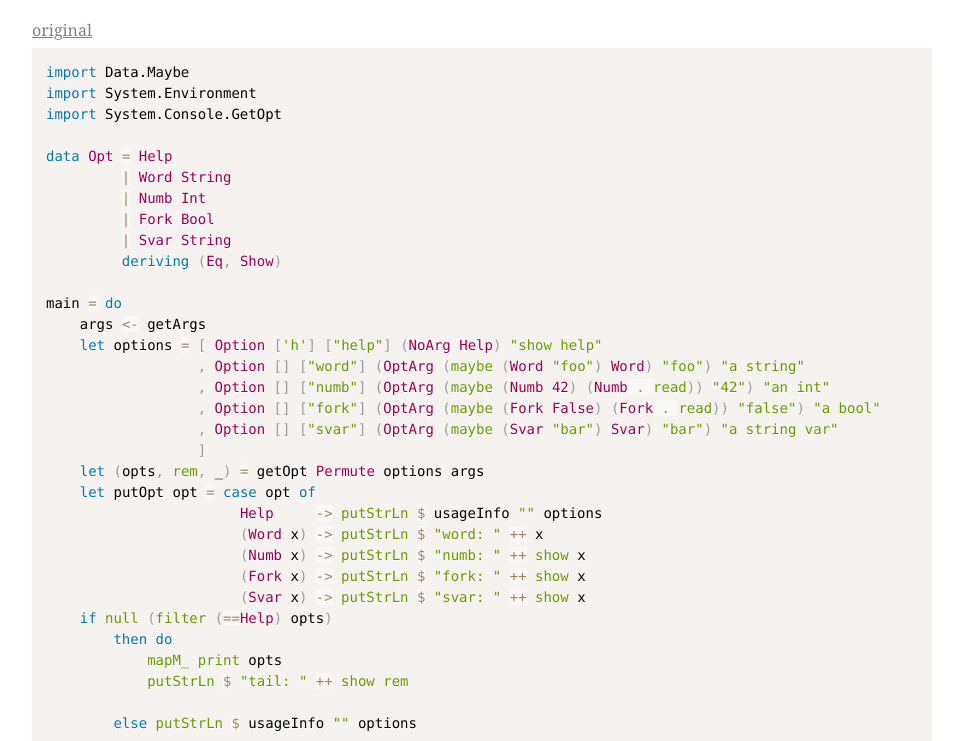
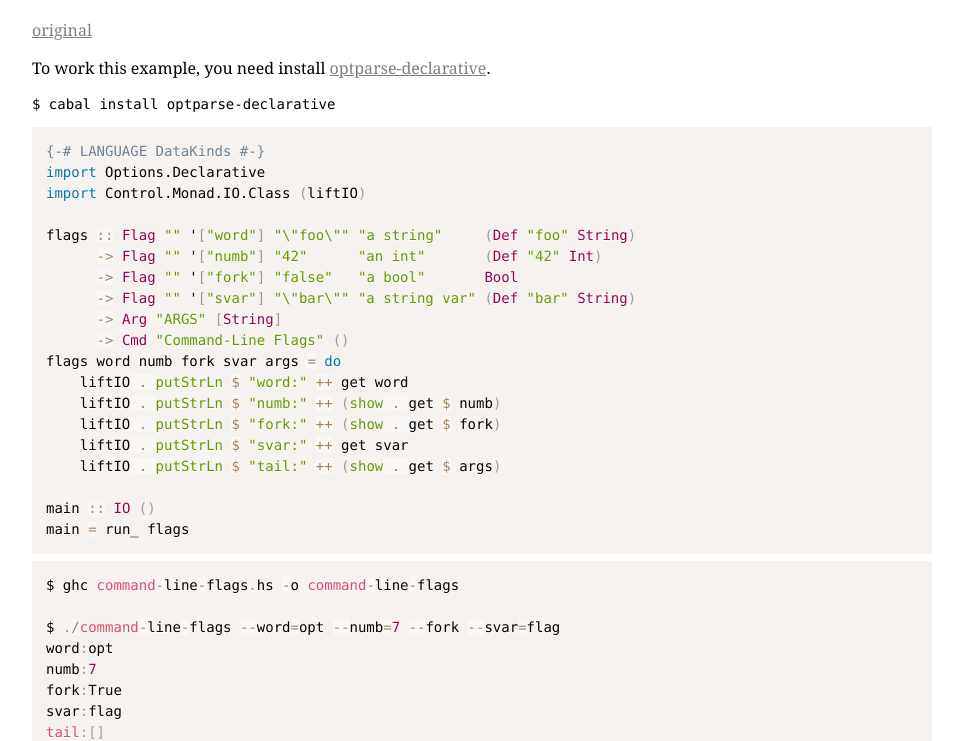
Before and after one commit to lotz84/haskellbyexample, a plain HTML site: page ex/command-line-flags.html in a window 1280 px wide. Shown: the part 67-808 px from the top of the page, without its empty margins (158-1121 px from the left). Drawn offline with Linux system fonts and the light colour scheme.

Commit message:
update ex/command-line-flags.html

```diff
--- a/ex/command-line-flags.html
+++ b/ex/command-line-flags.html
@@ -1,66 +1,68 @@
-<!DOCTYPE html><html><head><title>Haskell by Example: Command-Line Flags</title><link rel="stylesheet" href="../css/main.css"><link rel="stylesheet" href="../css/prism.css"><script src="../js/prism.js"></script></head><body><div class="example"><h1>Haskell by Example: Command-Line Flags</h1><a href="https://gobyexample.com/command-line-flags">original</a><pre><code class="language-haskell">import Data.Maybe
-import System.Environment
-import System.Console.GetOpt
+<!DOCTYPE html><html><head><title>Haskell by Example: Command-Line Flags</title><link rel="stylesheet" href="../css/main.css"><link rel="stylesheet" href="../css/prism.css"><script src="../js/prism.js"></script></head><body><div class="example"><h1>Haskell by Example: Command-Line Flags</h1><a href="https://gobyexample.com/command-line-flags">original</a><p>To work this example, you need install <a href="http://hackage.haskell.org/package/optparse-declarative">optparse-declarative</a>.</p>
+<pre><code>$ cabal install optparse-declarative
+</code></pre><pre><code class="language-haskell">{-# LANGUAGE DataKinds #-}
+import Options.Declarative
+import Control.Monad.IO.Class (liftIO)
 
-data Opt = Help
-         | Word String
-         | Numb Int
-         | Fork Bool
-         | Svar String
-         deriving (Eq, Show)
+flags :: Flag &quot;&quot; &#39;[&quot;word&quot;] &quot;\&quot;foo\&quot;&quot; &quot;a string&quot;     (Def &quot;foo&quot; String)
+      -&gt; Flag &quot;&quot; &#39;[&quot;numb&quot;] &quot;42&quot;      &quot;an int&quot;       (Def &quot;42&quot; Int)
+      -&gt; Flag &quot;&quot; &#39;[&quot;fork&quot;] &quot;false&quot;   &quot;a bool&quot;       Bool
+      -&gt; Flag &quot;&quot; &#39;[&quot;svar&quot;] &quot;\&quot;bar\&quot;&quot; &quot;a string var&quot; (Def &quot;bar&quot; String)
+      -&gt; Arg &quot;ARGS&quot; [String]
+      -&gt; Cmd &quot;Command-Line Flags&quot; ()
+flags word numb fork svar args = do
+    liftIO . putStrLn $ &quot;word:&quot; ++ get word
+    liftIO . putStrLn $ &quot;numb:&quot; ++ (show . get $ numb)
+    liftIO . putStrLn $ &quot;fork:&quot; ++ (show . get $ fork)
+    liftIO . putStrLn $ &quot;svar:&quot; ++ get svar
+    liftIO . putStrLn $ &quot;tail:&quot; ++ (show . get $ args)
 
-main = do
-    args &lt;- getArgs
-    let options = [ Option [&#39;h&#39;] [&quot;help&quot;] (NoArg Help) &quot;show help&quot;
-                  , Option [] [&quot;word&quot;] (OptArg (maybe (Word &quot;foo&quot;) Word) &quot;foo&quot;) &quot;a string&quot;
-                  , Option [] [&quot;numb&quot;] (OptArg (maybe (Numb 42) (Numb . read)) &quot;42&quot;) &quot;an int&quot;
-                  , Option [] [&quot;fork&quot;] (OptArg (maybe (Fork False) (Fork . read)) &quot;false&quot;) &quot;a bool&quot;
-                  , Option [] [&quot;svar&quot;] (OptArg (maybe (Svar &quot;bar&quot;) Svar) &quot;bar&quot;) &quot;a string var&quot;
-                  ]
-    let (opts, rem, _) = getOpt Permute options args
-    let putOpt opt = case opt of
-                       Help     -&gt; putStrLn $ usageInfo &quot;&quot; options
-                       (Word x) -&gt; putStrLn $ &quot;word: &quot; ++ x
-                       (Numb x) -&gt; putStrLn $ &quot;numb: &quot; ++ show x
-                       (Fork x) -&gt; putStrLn $ &quot;fork: &quot; ++ show x
-                       (Svar x) -&gt; putStrLn $ &quot;svar: &quot; ++ show x
-    if null (filter (==Help) opts)
-        then do
-            mapM_ print opts
-            putStrLn $ &quot;tail: &quot; ++ show rem
-
-        else putStrLn $ usageInfo &quot;&quot; options
+main :: IO ()
+main = run_ flags
 </code></pre>
 <pre><code class="language-bash">$ ghc command-line-flags.hs -o command-line-flags
 
 $ ./command-line-flags --word=opt --numb=7 --fork --svar=flag
-Word &quot;opt&quot;
-Numb 7
-Fork False
-Svar &quot;flag&quot;
-tail: []
+word:opt
+numb:7
+fork:True
+svar:flag
+tail:[]
 
 $ ./command-line-flags --word=opt
-Word &quot;opt&quot;
-tail: []
+word:opt
+numb:42
+fork:False
+svar:bar
+tail:[]
 
 $ ./command-line-flags --word=opt a1 a2 a3
-Word &quot;opt&quot;
-tail: [&quot;a1&quot;,&quot;a2&quot;,&quot;a3&quot;]
+word:opt
+numb:42
+fork:False
+svar:bar
+tail:[&quot;a1&quot;,&quot;a2&quot;,&quot;a3&quot;]
 
 $ ./command-line-flags --word=opt a1 a2 a3 --numb=7
-Word &quot;opt&quot;
-Numb 7
-tail: [&quot;a1&quot;,&quot;a2&quot;,&quot;a3&quot;]
+word:opt
+numb:42
+fork:False
+svar:bar
+tail:[&quot;a1&quot;,&quot;a2&quot;,&quot;a3&quot;,&quot;--numb=7&quot;]
 
-$ ./command-line-flags -h
+$ ./command-line-flags -?
+Usage: command-line-flags [OPTION...] ARGS
+  Command-Line Flags
 
-  -h  --help          show help
-      --word[=foo]    a string
-      --numb[=42]     an int
-      --fork[=false]  a bool
-      --svar[=bar]    a string var
+Options:
+         --word=&quot;foo&quot;   a string
+         --numb=42      an int
+         --fork         a bool
+         --svar=&quot;bar&quot;   a string var
+  -?     --help         display this help and exit
+  -v[n]  --verbose[=n]  set verbosity level
 
 $ ./command-line-flags --wat
-tail: []
+command-line-flags: unrecognized option &#39;--wat&#39;
+Try &#39;command-line-flags --help&#39; for more information.
 </code></pre><a href="../">back to index</a></div></body></html>
```
